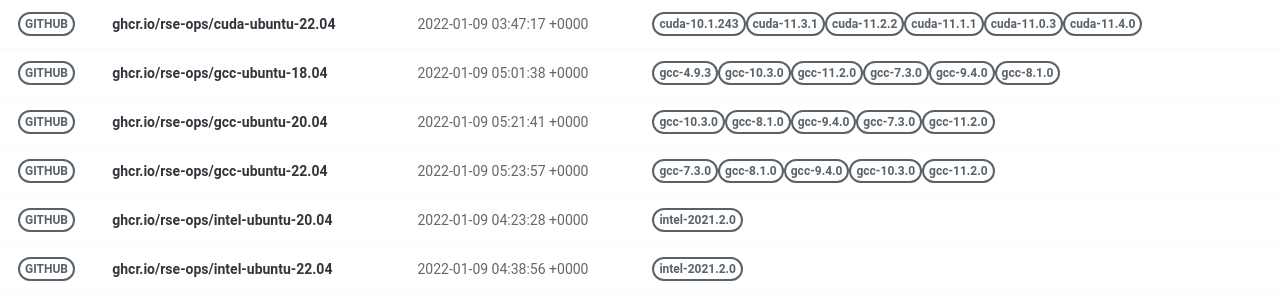
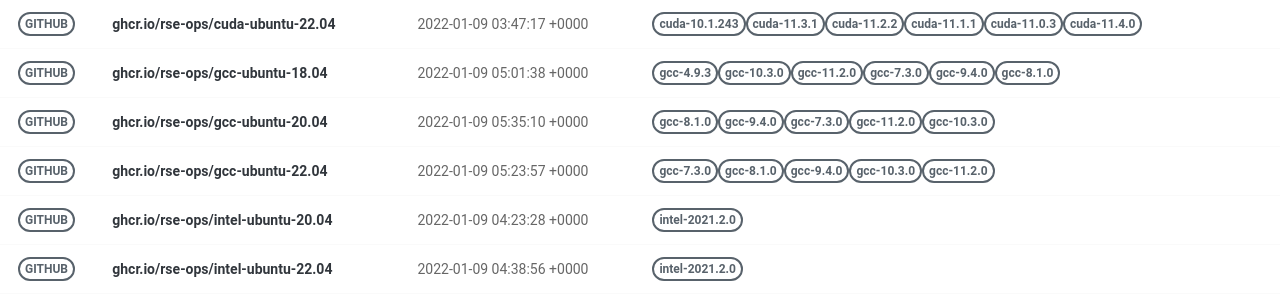
Before and after one commit to rse-ops/docker-images, a Jekyll site: the page built from pages/index.md, in a window 1280 px wide. Shown: the part 326-626 px from the top of the page. Built offline with Jekyll 4.4.1, drawn with Linux system fonts in a browser that asks for light colours; nearby versions of some CDN libraries; part of the change alters nothing that is shown.

Commit message:
Automated push to update library 2022-01-09

```diff
--- a/_library/ghcr.io-rse-ops-gcc-ubuntu-20.04.md
+++ b/_library/ghcr.io-rse-ops-gcc-ubuntu-20.04.md
@@ -1,14 +1,11 @@
 ---
 layout: container
 name: ghcr.io/rse-ops/gcc-ubuntu-20.04
-updated_at: 2022-01-09 05:21:41.539518
+updated_at: 2022-01-09 05:35:10.224788
 
 
 container_url: https://github.com/orgs/rse-ops/packages/container/package/gcc-ubuntu-20.04
 versions:
- - tag: gcc-10.3.0
-   dockerfile: https://github.com/rse-ops/docker-images/blob/main/ubuntu/gcc/Dockerfile
-   manifest: https://crane.ggcr.dev/manifest/ghcr.io/rse-ops/gcc-ubuntu-20.04:gcc-10.3.0
  - tag: gcc-8.1.0
    dockerfile: https://github.com/rse-ops/docker-images/blob/main/ubuntu/gcc/Dockerfile
    manifest: https://crane.ggcr.dev/manifest/ghcr.io/rse-ops/gcc-ubuntu-20.04:gcc-8.1.0
@@ -21,5 +18,8 @@ versions:
  - tag: gcc-11.2.0
    dockerfile: https://github.com/rse-ops/docker-images/blob/main/ubuntu/gcc/Dockerfile
    manifest: https://crane.ggcr.dev/manifest/ghcr.io/rse-ops/gcc-ubuntu-20.04:gcc-11.2.0
+ - tag: gcc-10.3.0
+   dockerfile: https://github.com/rse-ops/docker-images/blob/main/ubuntu/gcc/Dockerfile
+   manifest: https://crane.ggcr.dev/manifest/ghcr.io/rse-ops/gcc-ubuntu-20.04:gcc-10.3.0
 
 ---
```
